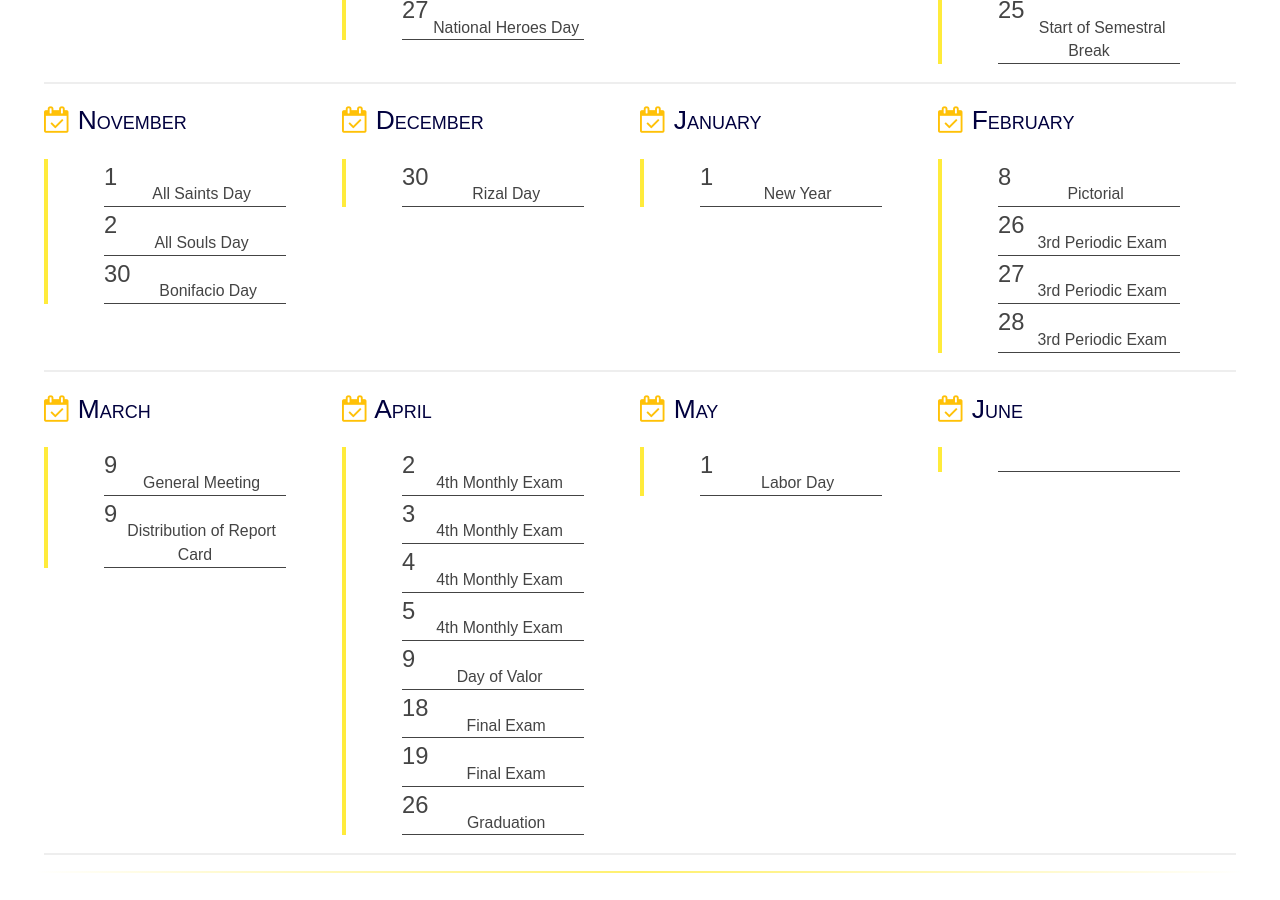
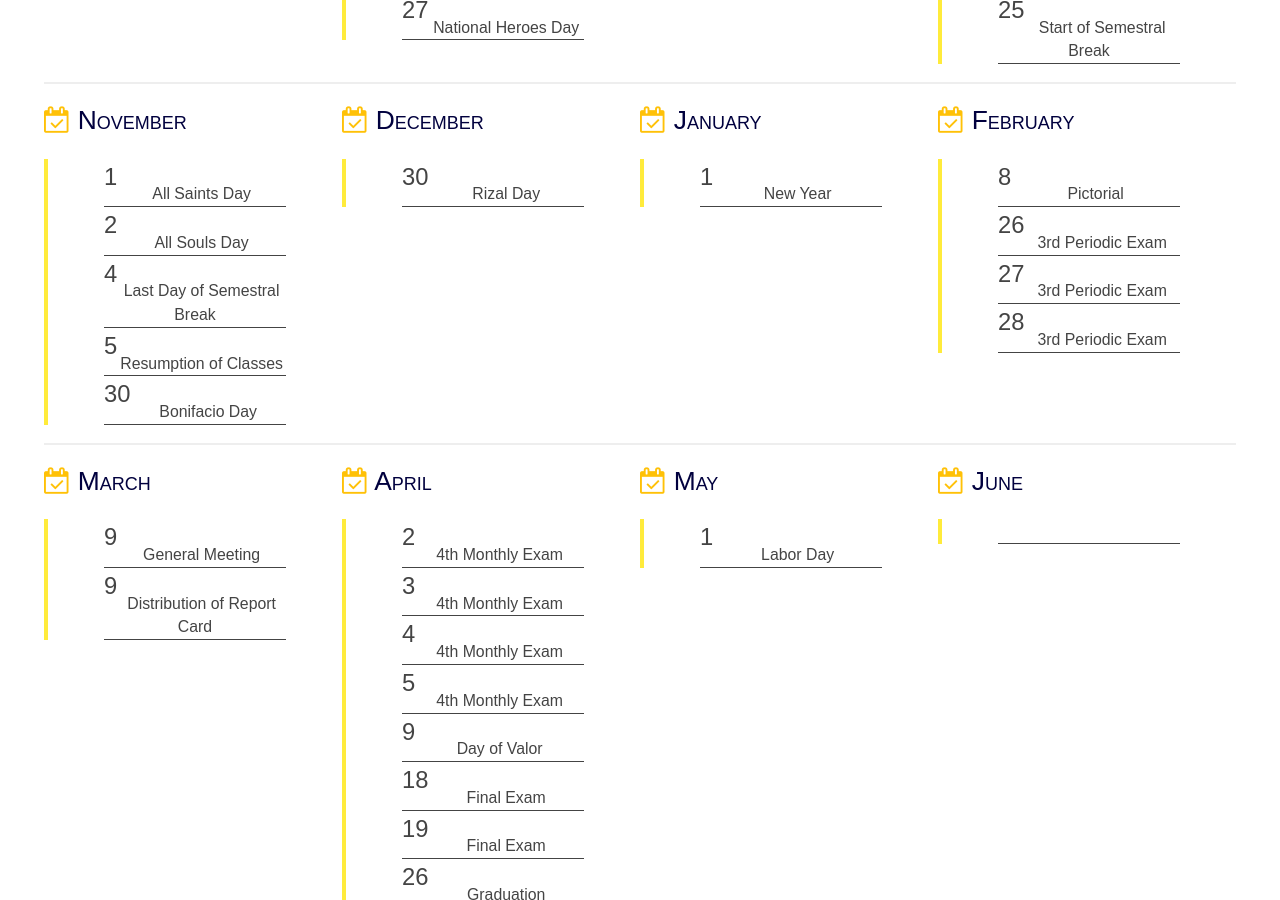
Before and after one commit to cmdcph/cmdcph.github.io, a Jekyll site: the page built from index.md, in a window 1280 px wide and 900 px high, scrolled down 2445 px. Built offline with Jekyll 4.4.1, drawn with Linux system fonts in a browser that asks for light colours.

Commit message:
Updated November

```diff
--- a/_calendar_months/november.markdown
+++ b/_calendar_months/november.markdown
@@ -8,6 +8,10 @@ events:
   title: All Saints Day
 - day: 2
   title: All Souls Day
+- day: 4
+  title: Last Day of Semestral Break
+- day: 5
+  title: Resumption of Classes
 - day: 30
   title: Bonifacio Day
 ---
```
